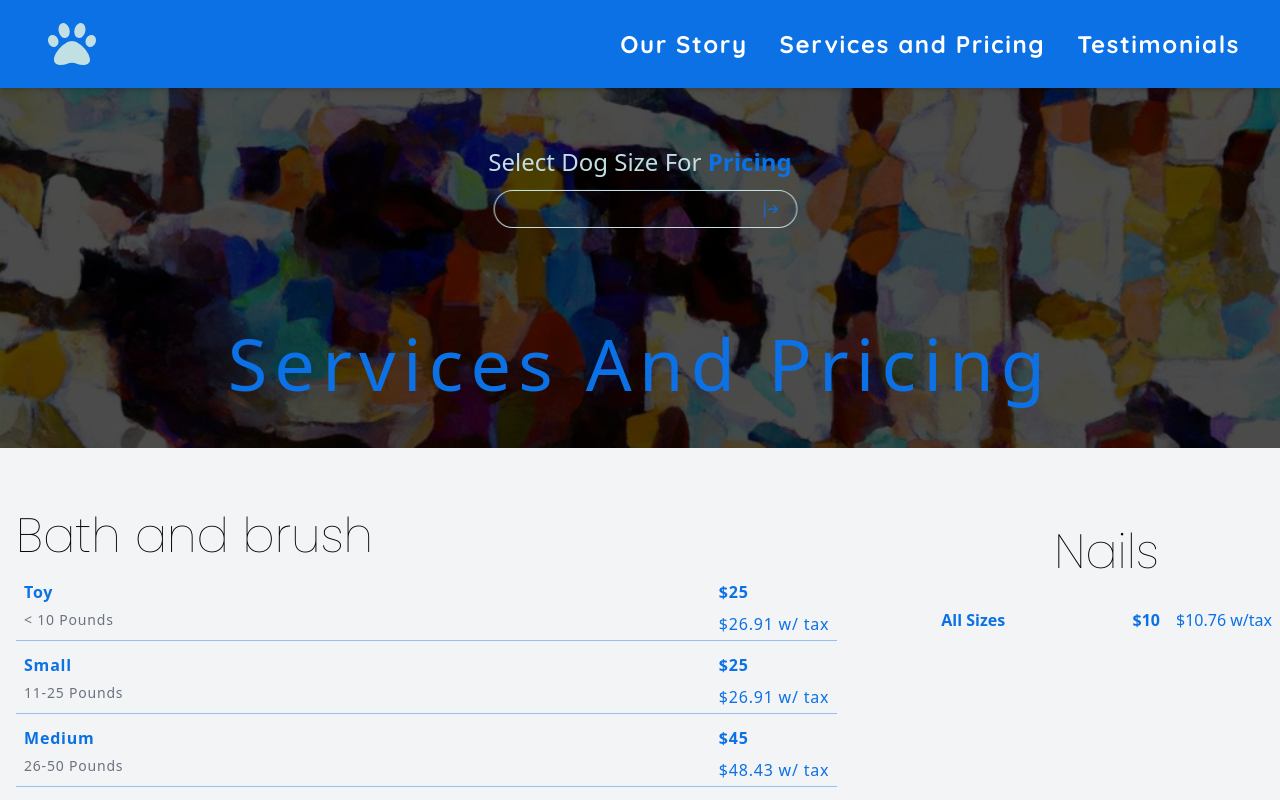
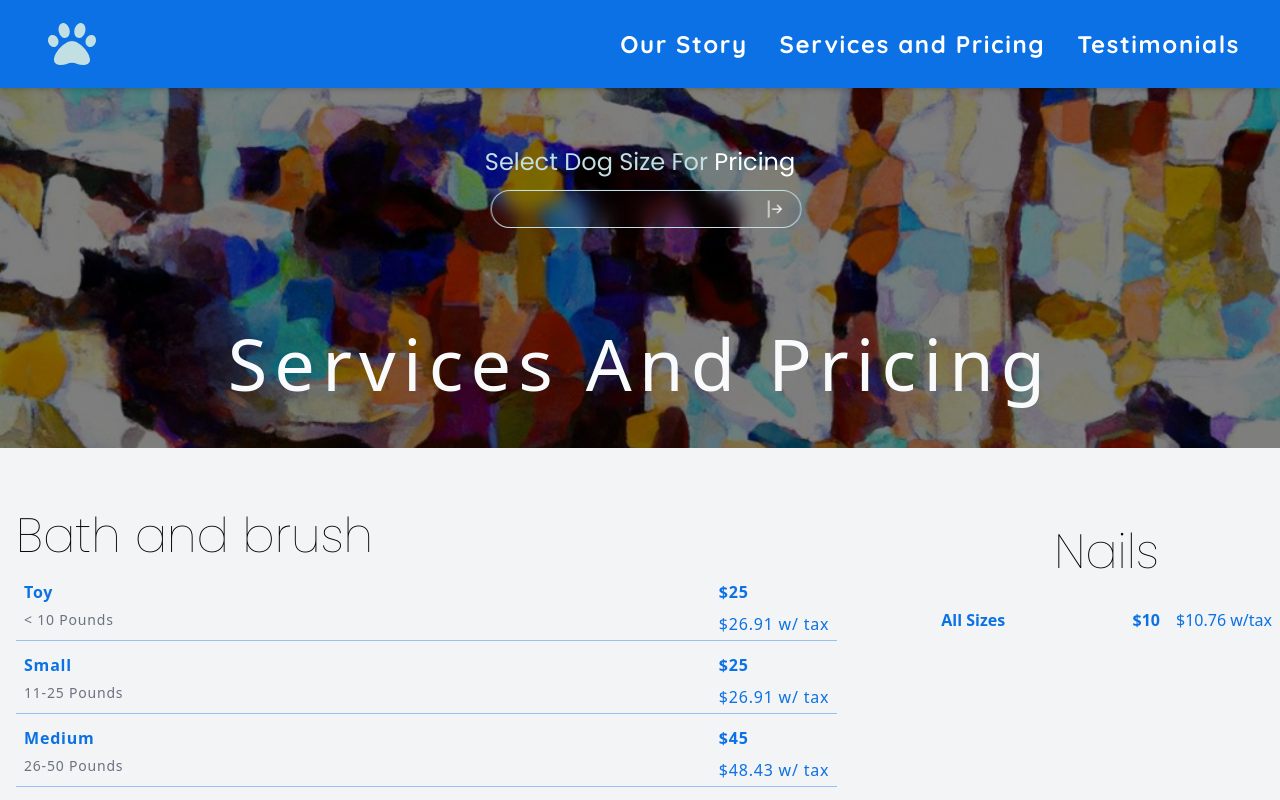
Before and after one commit to latz09/justpaws, a Next.js app: page /Just-Paws-Services in a window 1280 px wide. Shown: the top 800 px of the page. Built offline with nearby package versions, Linux system fonts and the light colour scheme.

Commit message:
animate testimonial hero

```diff
--- a/components/Testimonials/AllComments.js
+++ b/components/Testimonials/AllComments.js
@@ -3,7 +3,7 @@ import { motion } from 'framer-motion';
 const AllComments = ({ data }) => {
 	return (
 		<>
-			<div className='max-w-7xl hidde mx-auto flex flex-wrap flex-auto space-y-2 py-20'>
+			<div className='max-w-7xl hidde mx-auto flex flex-wrap flex-auto space-y-2 py-8 md:py-20'>
 				{data.map((comment) => (
 					<div key={comment.id} className='w-full md:w-1/2'>
 						<Comment text={comment.comment} name={comment.name} />
--- a/components/about/AboutBlurb.js
+++ b/components/about/AboutBlurb.js
@@ -5,14 +5,24 @@ import SlideInContainer from '../utils/animations/SlideInContainer';
 
 const AboutBlurb = () => {
 	return (
-		<div className='max-w-4xl mx-auto text-lg md:text-2xl md:leading-9 tracking-wide text-justify grid px-2 font-normal text-darkblue/80 leading-8'>
-			<p>
-				{`Welcome to JUST PAWS PET SALON a friendly family-owned grooming salon located in the Signal Hills Shopping Center at 1201 South Robert Street in West St. Paul.  We are a pet salon where we treat your dog as if it was our very own pet. Our location is convenient for residents of St. Paul, West St. Paul, South St. Paul, Lilydale, Mendota Heights  and Inver Grove Heights.`}
+		<div className='max-w-4xl mx-auto text-lg md:text-2xl md:leading-9 tracking-wide text-justify grid px-3 font-normal text-darkblue/80 leading-8'>
+			<p className='grid gap-3 font-primary'>
+				<span>
+					Welcome to <span className="text-primary font-semibold"> JUST PAWS PET SALON </span> a friendly family-owned
+					grooming salon located in the Signal Hills Shopping Center at <span className="text-primary"> 1201
+					South Robert Street in West St. Paul</span>. We are a pet salon where we
+					treat your dog as if it was our very own pet.
+				</span>
+				<span>
+					Our location is convenient for residents of St. Paul, West St. Paul,
+					South St. Paul, Lilydale, Mendota Heights and Inver Grove Heights.
+				</span>
+				{``}
 			</p>
 
 			<Link href={'/our-full-story'}>
 				<motion.div
-					className='place-self-end flex space-x-2 place-items-center text-primary font-bold py-4 cursor-pointer'
+					className='place-self-end flex space-x-2 place-items-center text-primary font-bold mt-3 md:mt-7 cursor-pointer'
 					initial={{ opacity: 0 }}
 					whileInView={{ opacity: 1 }}
 					transition={{ delay: 0.1, duration: 1 }}
--- a/components/layout/heros/ServiceHero.js
+++ b/components/layout/heros/ServiceHero.js
@@ -16,7 +16,7 @@ const ServiceHero = ({ setModalIsOpen }) => {
 				placeholder='blur'
 			/>
 
-			<div className='relative h-full bg-black bg-opacity-70 '>
+			<motion.div className='relative h-full  bg-opacity-50 bg-black' initial={{}} animate={{}}>
 				<motion.div
 					className='grid place-items-center h-full'
 					initial={{ opacity: 0 }}
@@ -25,7 +25,7 @@ const ServiceHero = ({ setModalIsOpen }) => {
 				>
 					<ServiceHeader setModalIsOpen={setModalIsOpen} />
 				</motion.div>{' '}
-			</div>
+			</motion.div>
 		</div>
 	);
 };
--- a/components/layout/heros/TestimonialsHero.js
+++ b/components/layout/heros/TestimonialsHero.js
@@ -1,5 +1,6 @@
 import Image from 'next/image';
 import artPiece from '../../../public/images/warhole-dog-glasses.jpg';
+import { motion } from 'framer-motion';
 
 const TestimonialsHero = () => {
 	return (
@@ -16,9 +17,14 @@ const TestimonialsHero = () => {
 
 			<div className='relative h-full '>
 				<div className='grid place-items-center h-full bg-black/60'>
-					<h1 className='text-3xl lg:text-7xl text-white font-primar font-normal tracking-wider px-2'>
+					<motion.h1
+						className='text-3xl lg:text-7xl text-white font-primar font-normal tracking-wider px-2'
+						initial={{ opacity: 0, scale: 0.24 }}
+						animate={{ opacity: 1, scale: 1 }}
+						transition={{ delay: 0.9, duration: 1.6,}}
+					>
 						What Our Clients Are Saying About Us
-					</h1>
+					</motion.h1>
 				</div>{' '}
 			</div>
 		</div>
--- a/components/services/Modal/ModalSections.js
+++ b/components/services/Modal/ModalSections.js
@@ -32,7 +32,7 @@ const ModalSections = ({ data, setModalIsOpen }) => {
 							className='grid grid-cols-2  gap-5'
 							initial={{ scale: 0.2, opacity: 0 }}
 							animate={{ scale: 1, opacity: 1 }}
-							transition={{ duration: 2  }}
+							transition={{ duration: 1.3  }}
 							exit={{ scale: 0, opacity: 0, transition: { duration: 1, delay: .2 } }}
 						>
 							{data.map((size) => (
--- a/components/services/servicePage/ServiceHeader.js
+++ b/components/services/servicePage/ServiceHeader.js
@@ -13,22 +13,27 @@ const ServiceHeader = ({ setModalIsOpen, modalIsOpen }) => {
 				className='grid cursor-pointer -8 text-lightblue'
 			>
 				<div className='grid place-items-center space-x-3  '>
-					<span className=''>
-						<LandingServiceHeader />
-					</span>
+					<div className=' text-xl md:text-2xl mt-2 mb-3 font-primary font-normal'>
+						Select Dog Size For{' '}
+						<span className=' text-white'>Pricing</span>{' '}
+					</div>
 					<motion.div
-						className='border border-lightblue  rounded-full w-full grid place-items-end '
+						className='border border-lightblue  rounded-full w-full grid place-items-end backdrop-blur '
 						initial={{ scale: 1 }}
 						animate={{ scale: 1.015 }}
-						transition={{ duration: 1, repeat: Infinity, repeatType: 'reverse' }}
+						transition={{
+							duration: 1,
+							repeat: Infinity,
+							repeatType: 'reverse',
+						}}
 					>
-						<span className='px-2 py-1 md:px-4 md:py-2 text-primary  text-xl'>
+						<span className='px-2 py-1 md:px-4 md:py-2  text-gray-50  text-xl'>
 							<BsArrowBarRight />
 						</span>
 					</motion.div>
 				</div>
 			</div>
-			<div className='text-center  text-primary'>
+			<div className='text-center  text-gray-50'>
 				<div className='text-4xl tracking-wide sm:text-5xl md:tracking-widest lg:text-7xl'>
 					Services And Pricing
 				</div>
```
